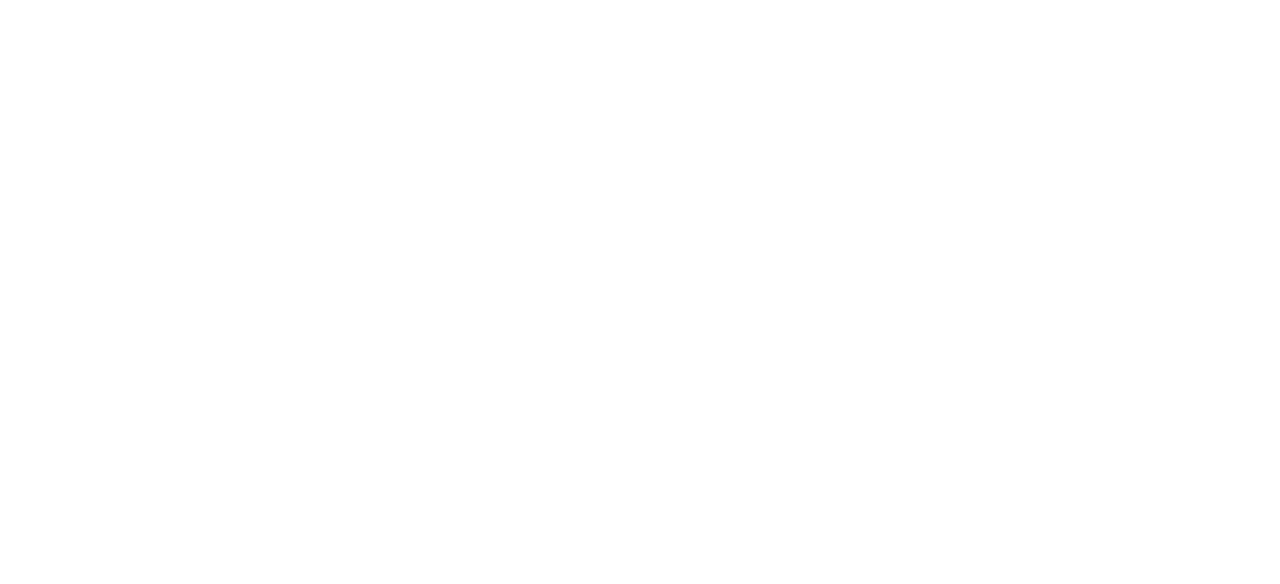
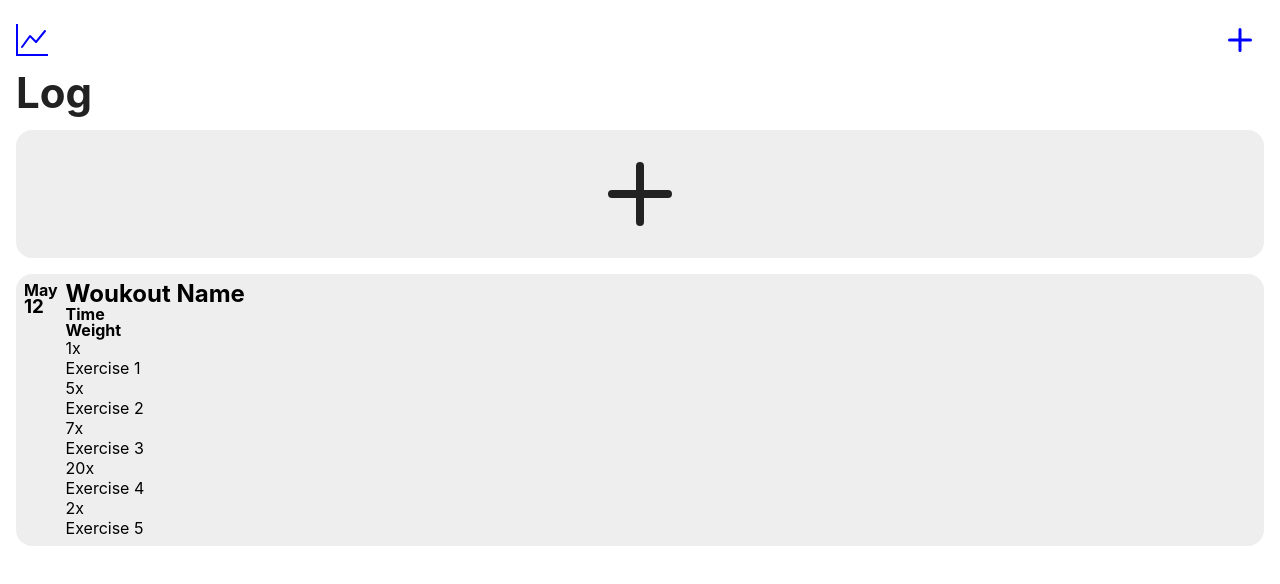
Before and after one commit to Arnav350/gojim, a React (Create React App) app: page /logs in a window 1280 px wide. Before the commit this address had no page. Shown: the top 584 px of the page. Built offline with nearby package versions, Linux system fonts and the light colour scheme.

Commit message:
worked on logs

```diff
--- a/package.json
+++ b/package.json
@@ -12,6 +12,7 @@
     "@types/react-dom": "^18.0.11",
     "react": "^18.2.0",
     "react-dom": "^18.2.0",
+    "react-icons": "^4.8.0",
     "react-router-dom": "^6.8.2",
     "react-scripts": "5.0.1",
     "typescript": "^4.9.5",
--- a/src/App.css
+++ b/src/App.css
@@ -3,3 +3,12 @@
   padding: 0;
   box-sizing: border-box;
 }
+
+h1,
+h2,
+h3,
+h4,
+h5,
+h6 {
+  line-height: 1;
+}
--- a/src/App.tsx
+++ b/src/App.tsx
@@ -1,7 +1,9 @@
 import React from "react";
 import { BrowserRouter as Router, Routes, Route } from "react-router-dom";
+import Home from "./pages/Home";
 import SignIn from "./pages/SignIn";
 import SignUp from "./pages/SignUp";
+import Logs from "./pages/Logs";
 import "./App.css";
 
 function App() {
@@ -9,11 +11,13 @@
     <Router>
       <Routes>
         {/* Unprotected Routes */}
-        <Route path="/" element={<SignIn />} />
+        <Route path="/" element={<Home />} />
+        <Route path="/signin" element={<SignIn />} />
         <Route path="/signup" element={<SignUp />} />
 
         {/* Protected Routes */}
 
+        <Route path="/logs" element={<Logs />} />
         {/* Workout Log Page
         Includes workout logs, create a new workout, and progress graph */}
 
--- /dev/null
+++ b/src/pages/Home.tsx
@@ -0,0 +1,7 @@
+import React from "react";
+
+function Home() {
+  return <div>Home</div>;
+}
+
+export default Home;
--- a/src/pages/Log.tsx
+++ b/src/pages/Log.tsx
@@ -1,7 +1,43 @@
 import React from "react";
 
 function Log() {
-  return <div>Log</div>;
+  return (
+    <div className="log">
+      <div className="log__date">
+        <h4 className="log__month">May</h4>
+        <h3 className="log__day">12</h3>
+      </div>
+      <div className="log__box">
+        <h2 className="log__title">Woukout Name</h2>
+        <div className="log__info">
+          <h4 className="log__time">Time</h4>
+          <h4 className="log__weight">Weight</h4>
+        </div>
+        <div className="log__exercises">
+          <div className="log__exercise">
+            <p className="log__set">1x</p>
+            <p className="log__name">Exercise 1</p>
+          </div>
+          <div className="log__exercise">
+            <p className="log__set">5x</p>
+            <p className="log__name">Exercise 2</p>
+          </div>
+          <div className="log__exercise">
+            <p className="log__set">7x</p>
+            <p className="log__name">Exercise 3</p>
+          </div>
+          <div className="log__exercise">
+            <p className="log__set">20x</p>
+            <p className="log__name">Exercise 4</p>
+          </div>
+          <div className="log__exercise">
+            <p className="log__set">2x</p>
+            <p className="log__name">Exercise 5</p>
+          </div>
+        </div>
+      </div>
+    </div>
+  );
 }
 
 export default Log;
--- /dev/null
+++ b/src/pages/Logs.css
@@ -0,0 +1,62 @@
+.logs {
+  display: flex;
+  flex-direction: column;
+  padding: 16px;
+}
+
+.logs__top {
+  display: flex;
+  justify-content: space-between;
+  align-items: center;
+}
+
+.logs__graph,
+.logs__plus {
+  color: blue;
+}
+
+.logs__graph {
+  font-size: 32px;
+}
+
+.logs__plus {
+  font-size: 48px;
+}
+
+.logs__heading {
+  padding: 8px 0;
+  font-size: 42px;
+  color: #222;
+}
+
+.logs__new {
+  display: flex;
+  justify-content: center;
+  align-items: center;
+  margin: 8px 0;
+  width: 100%;
+  height: 128px;
+  background-color: #eee;
+  border-radius: 16px;
+}
+
+.logs__icon {
+  font-size: 128px;
+  color: #222;
+}
+
+.log {
+  display: flex;
+  margin: 8px 0;
+  padding: 4px;
+  background-color: #eee;
+  border-radius: 16px;
+}
+
+.log__date {
+  padding: 4px;
+}
+
+.log__box {
+  padding: 4px;
+}
--- /dev/null
+++ b/src/pages/Logs.tsx
@@ -0,0 +1,22 @@
+import React from "react";
+import Log from "./Log";
+import { Link } from "react-router-dom";
+import { BsGraphUp, BsPlus } from "react-icons/bs";
+import "./Logs.css";
+
+function Logs() {
+  return (
+    <div className="logs">
+      <div className="logs__top">
+        <BsGraphUp className="logs__graph" /> <BsPlus className="logs__plus" />
+      </div>
+      <h1 className="logs__heading">Log</h1>
+      <div className="logs__new">
+        <BsPlus className="logs__icon" />
+      </div>
+      <Log />
+    </div>
+  );
+}
+
+export default Logs;
```
Also changed, not shown: 1 other file (tests, documents, lock files or other folders).
